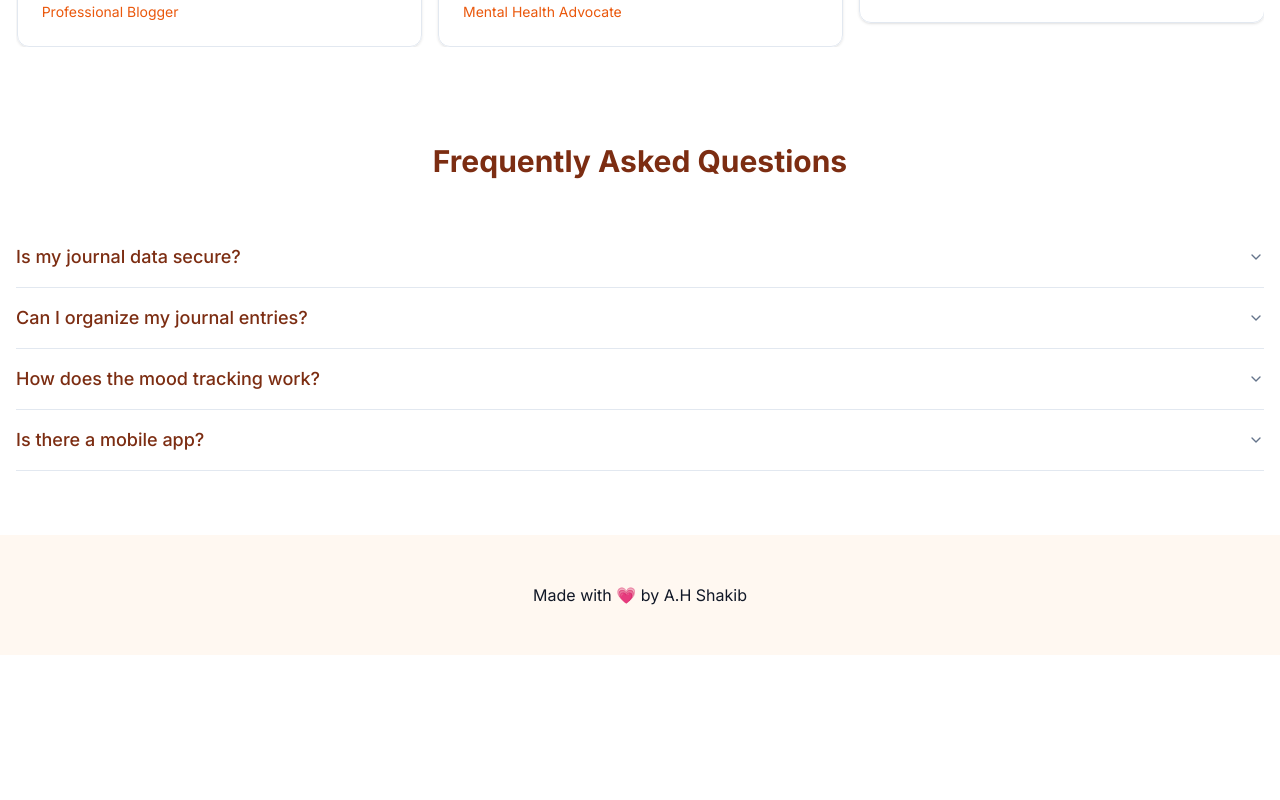
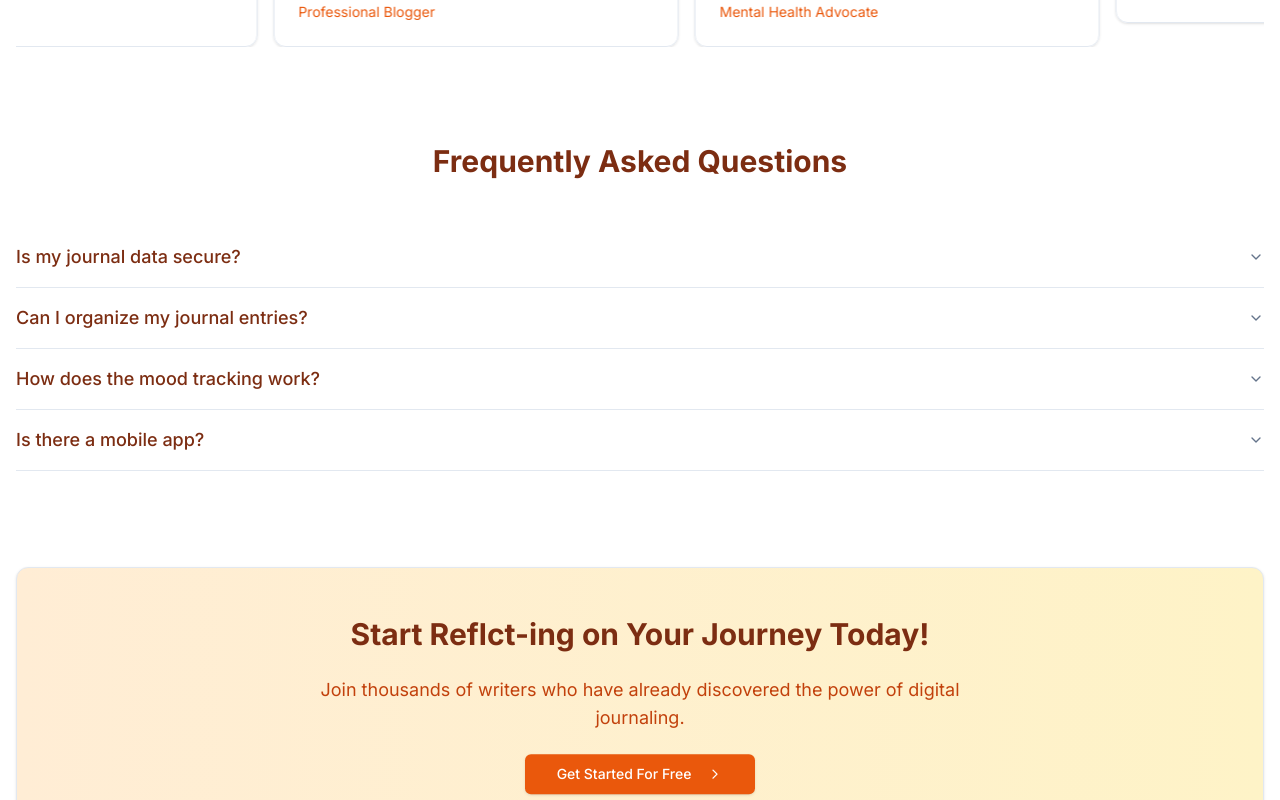
Before and after one commit to Alomgir-HasanShakib/Reflect, a Next.js app: page / in a window 1280 px wide. Shown: the part 2000-2800 px from the top of the page. Before the commit the page ends 2655 px from the top, so only its background shows below. Built offline with nearby package versions, Linux system fonts and the light colour scheme; no server answers.

Commit message:
completed call to action section

```diff
--- a/app/page.js
+++ b/app/page.js
@@ -219,6 +219,29 @@ export default function Home() {
         </div>
 
         {/* ********************************************FAQ section end ********************************************** */}
+
+        {/* ********************************************CTA section Start ********************************************** */}
+
+        <div className="mt-24">
+          <Card className="bg-gradient-to-r from-orange-100 to-amber-100">
+            <CardContent className="p-12 text-center">
+              <h2 className="text-3xl font-bold text-orange-900 mb-6">
+                Start Reflct-ing on Your Journey Today!
+              </h2>
+              <p className="text-lg text-orange-700 mb-8 max-w-2xl mx-auto">
+                Join thousands of writers who have already discovered the power
+                of digital journaling.
+              </p>
+              <Link href={"/dashboard"}>
+                <Button variant="journal" size="lg" className="animate-bounce">
+                  Get Started For Free <ChevronRight className="ml-2 h-4 w-4"/>
+                </Button>
+              </Link>
+            </CardContent>
+          </Card>
+        </div>
+
+        {/* ********************************************CTA section end ********************************************** */}
       </div>
     </>
   );
```
